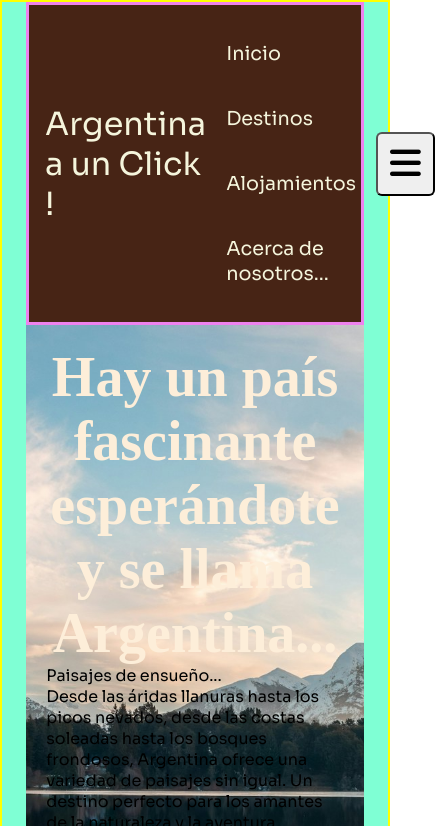
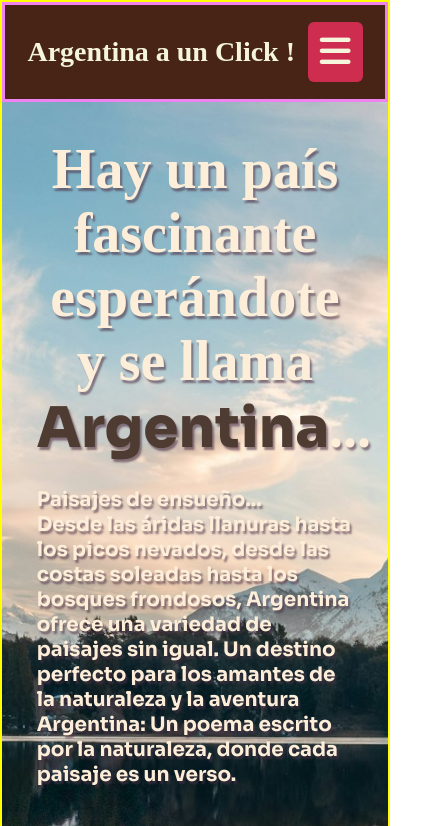
Before and after one commit to PiroloFranco/ProyectoCodoACodo, a plain HTML site: page index.html in a window 390 px wide. Shown: the top 826 px of the page, 435 px wide, since content can reach past the window. Drawn offline with Linux system fonts and the light colour scheme; a web font is replaced by a local one.

Commit message:
El asunto del nav va progresando

```diff
--- a/estilos/style.css
+++ b/estilos/style.css
@@ -62,12 +62,11 @@ img{
     /*Evitar que la página se estire demasiado en pantallas muy grandes*/
     max-width:1320px;
     margin:0 auto; /*centramos el contenido de la página*/
-    padding: 0 1.5rem 1.5rem;
+    /*padding: 0 1.5rem 1.5rem;*/
 
 
     /*debug => esto es para facilitar el desarrollo, facilitando la visualizacion de los elementos*/
     border: 2px solid yellow;
-    background-color: aquamarine;
 }
 
 .padding-alrededor{
@@ -86,7 +85,7 @@ img{
     /*Mantiene su posición auque se haga scroll :) */
     position: sticky;
     top: 0px;
-
+    height: 100px;
     display: flex;
     justify-content: space-around;
     align-items: center;
@@ -98,8 +97,9 @@ img{
 }
 
 
-
 .logo{
+    font-family: var(--fuente-acento);
+    font-weight: bolder;
     cursor: pointer;
     color:var(--color-secundario);
     text-decoration: none; /*porque Bootstrap sobreescribe algunos estilos :( */
@@ -127,9 +127,14 @@ nav li:hover{
 
 /*Botón que se ve en las pantallas más pequeñas. En vista escritorio está oculto por defecto*/
 #btn__menu-movil{
+    display: none; /*el botón está escondido en pantallas mayores, reapace con media querie */
     font-size: 2.2rem;
     padding: 8px 12px;
     border-radius: 6px;
+    background-color: var(--color-raspberry);
+    color: var(--color-secundario);
+    border: none;
+    outline: none;
 }
 
 /*HERO */
@@ -139,8 +144,12 @@ nav li:hover{
     background-size: cover;
     background-position: center;
     background-repeat: no-repeat;
-    min-height: calc(100vh - 103px); /*no me gusta, es medio traido de los pelos*/
-    padding: 6%;
+    min-height: calc(100vh - 100px); /*no me gusta, es medio traido de los pelos SE FIJÓ LA ALTURA DEL NAV A 100PX*/
+    padding: 9%;
+
+    display: flex;
+    flex-direction: column;
+    justify-content: space-around;
 }
 
 .hero h1{
@@ -148,7 +157,40 @@ nav li:hover{
     color: var(--color-antique-white);
     font-size: 3.5rem;
     text-align: center;
+    text-shadow: 2px 3px 2px rgba(78, 49, 69, 0.6);
+    margin-bottom: 1.5rem;
 
+}
+
+.hero h1 span{
+    font-weight: bolder;
+    color: var(--color-principal)
+}
+
+.hero p{
+    font-size: 1.25rem;
+    color: var(--color-antique-white);
+    font-weight: bold;
+    text-shadow: 2px 3px 2px rgba(78, 49, 69, 0.6);
+}
+
+.btn-hero{
+    border: none;
+    outline: none;
+    font-size: 1.75rem;
+    background-color: var(--color-raspberry);
+    color: var(--color-antique-white);
+    font-weight: bold;
+    padding: 16px 24px;
+    border-radius: 10px;
+    text-shadow: 2px 3px 2px rgba(78, 49, 69, 0.6);
+    transition:all 0.4s ease;
+}
+
+.btn-hero:hover{
+    background-color: var(--color-seal-brown);
+    color: var(--color-raspberry);
+    text-shadow: 2px 3px 2px rgba(255, 255, 255, 0.6);
 }
 
 /*MAIN */
@@ -193,14 +235,42 @@ nav li:hover{
 /*  ================================ MEDIA QUERIES  ================================ */
 /*=================================================================================== */
 
-/* MODO CELULARES PEQUEÑOS HASTA 576 PX */
+/* MODO DISPOSITIVOS MÓVILES  HASTA 768 PX */
 /****************************************/
 
 /* Que hay que hacer:
     - El menú del nav tiene que salir de un boton tipo "hamburguesa
 
 */
-@media screen and (max-width:576px) {
+@media screen and (max-width:768px) {
+    /* ======== HEADER - NAV ========= */
+    .logo{
+        font-size: 1.75rem; /*puede mejorar...*/
+    }
+
+    #nav__contenedor{
+        background-color: #00AFB9;
+        position: fixed;
+        left:-200%;
+        top: 100px;
+        width:100%;
+        height: calc(100vh - 100px);
+        text-align: center;
+    }
+
+    .nav__lista-links li{
+        display: block;
+    }
+
+    #nav__contenedor.modo-movil{
+        left:0;
+
+    }
+
+
+    #btn__menu-movil{
+        display: inline-block;
+    }
 
 
     .contendedor-destino__presentacion{
--- a/index.html
+++ b/index.html
@@ -20,13 +20,13 @@
     <div class="contenedor-general"> <!--wrapper para hacer mas facil la responsividad-->
         <!-- HEADER, incluye logo y nav-->
         <header class="encabezado padding-alrededor">
-                <!--EL LOGO VA AQUI,Por ahora es un a y el nombre es provisorio-->
+                <!--EL LOGO VA AQUI,Por ahora es un <a> y el nombre es provisorio-->
             <div>
                 <a class="logo" href="index.html">Argentina a un Click !</a>
             </div><!--fin del logo-->
 
             <!--NAV-->
-            <nav class="nav-escritorio">
+            <nav id="nav__contenedor">
                 <ul class="nav__lista-links">
                     <li>
                         <a href="index.html">Inicio</a>
@@ -47,7 +47,7 @@
         </header><!--fin del header-->
         <!--HERO-->
         <section class="hero">
-            <h1>Hay un país fascinante esperándote<br> y se llama Argentina...</h1>
+            <h1>Hay un país fascinante esperándote<br> y se llama <span>Argentina</span>...</h1>
             <p>Paisajes de ensueño...</p>
             <p>Desde las áridas llanuras hasta los picos nevados, desde las costas soleadas hasta los bosques frondosos, Argentina ofrece una
                 variedad de paisajes sin igual. Un destino perfecto para los amantes de la naturaleza y la aventura
@@ -60,6 +60,8 @@
                 puertas de su corazón y te hará sentir como en casa.
             </p>
             <p>Argentina: Un canto a la diversidad, donde cada cultura es una melodía.</p>
+            <!--ACA DEBE IR UN BOTÓN CALL TO ACTION-->
+            <button class="btn-hero">No esperes más</button>
 
 
         </section><!--fin del hero-->
@@ -322,6 +324,6 @@
     <!--Script de Bootstrap-->
     <!--<script src="https://cdn.jsdelivr.net/npm/bootstrap@5.3.3/dist/js/bootstrap.bundle.min.js" integrity="sha384-YvpcrYf0tY3lHB60NNkmXc5s9fDVZLESaAA55NDzOxhy9GkcIdslK1eN7N6jIeHz" crossorigin="anonymous"></script>
     -->
-
+    <script src="js/script.js"></script>
 </body>
 </html>
--- a/js/script.js
+++ b/js/script.js
@@ -0,0 +1,10 @@
+//Referencia al botón de menú para dispositivos móviles
+const botonMenuMovil = document.getElementById("btn__menu-movil");
+//Referencia al nav
+const barraMenu = document.getElementById("nav__contenedor");
+
+//Se asocia el evento de click al botón
+botonMenuMovil.addEventListener("click",()=>{
+    console.log("BUTTON CLICKED!")
+    barraMenu.classList.toggle("modo-movil")
+})
```
